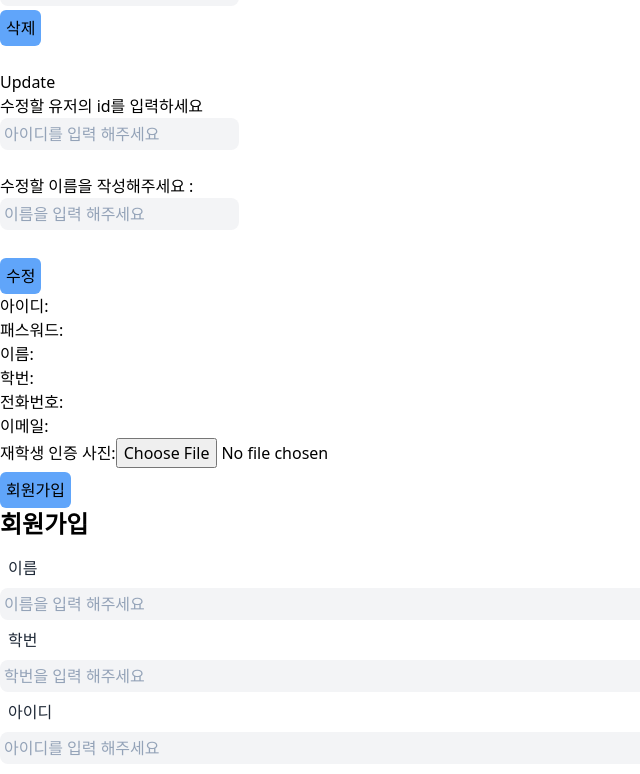
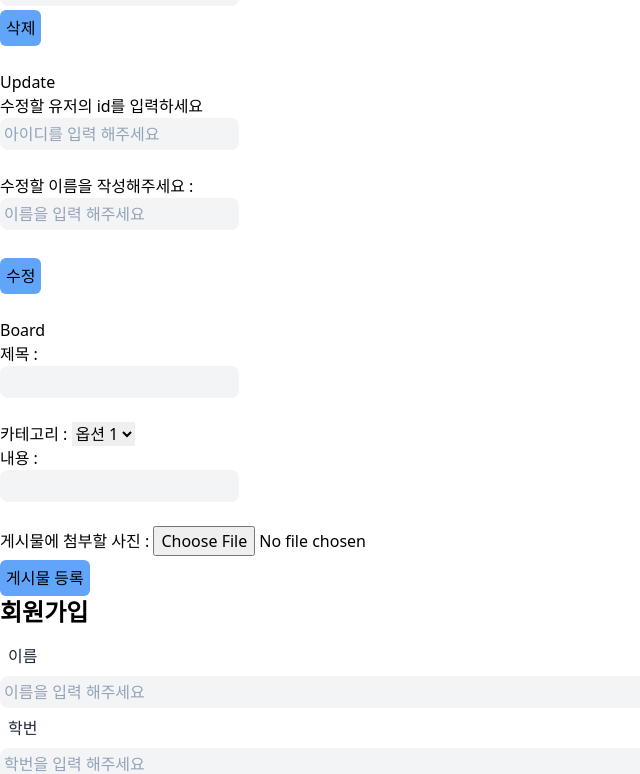
Before and after one commit to frost-ix/Horizon_Front, a React (Create React App) app: page / in a window 1280 px wide. Shown: the part 382-1156 px from the top of the page, without its empty margins (0-640 px from the left). Built offline with nearby package versions, Linux system fonts and the light colour scheme.

Commit message:
add: board components

```diff
--- a/src/App.tsx
+++ b/src/App.tsx
@@ -5,9 +5,6 @@ import Main from "./components/main";
 import Header from "./components/header";
 import Sidebar from "./components/sidebar";
 import Footer from "./components/footer";
-
-import Signup from "./pages/users/signup"
-
 
 export default function App() {
   return (
@@ -19,7 +16,6 @@ export default function App() {
         <div id="main" className="mt-10">
           <div id="left">
             <Main />
-            <Signup />
           </div>
           <div id="right">
             <Sidebar />
--- a/src/components/main.tsx
+++ b/src/components/main.tsx
@@ -3,6 +3,7 @@ import Find from "./../pages/users/find";
 import FindOne from "./../pages/users/findOne";
 import DeleteUser from "../pages/users/delete";
 import Update from "./../pages/users/update";
+import Board from "./../pages/users/board"
 
 export default function Main() {
   return (
@@ -17,6 +18,9 @@ export default function Main() {
       <br />
       <h3>Update</h3>
       <Update />
+      <br />
+      <h3>Board</h3>
+      <Board />
     </div>
   );
 }
--- /dev/null
+++ b/src/pages/users/board.tsx
@@ -0,0 +1,67 @@
+import React from "react";
+
+export default function board() {
+    const handleSubmit = async (e:any) => {
+      e.preventDefault();
+
+      const form = e.target;
+      // JWT Token 사용
+      const name = "guest";
+      const header = form.elements.header.value;
+      const category = form.elements.category.value;
+      const content = form.elements.content.value;
+      // const photo = form.files;
+      const photo = form.elements.photo.files[0];
+
+      console.log(photo);
+
+      const formData = new FormData();
+      formData.append("name", name);
+      formData.append("header", header);
+      formData.append("category", category);
+      formData.append("content", content);
+      formData.append("photo", photo);
+
+      try{
+        const response = await fetch('/image/board', {
+          method: "POST",
+          body: formData,
+        });
+        if (response.ok) {
+          const insertBoard = await response.json();
+          console.log("게시판 업로드 완료!", insertBoard);
+        }
+        else {
+          throw new Error("게시판 업로드 실패");
+        }
+      }
+      catch (error) {
+        console.log("게시판 업로드 실패", error);
+      }
+    };
+
+    return (
+      <div className="app">
+        <form onSubmit={handleSubmit}>
+          제목 : <input className="bg-gray-100 p-1 rounded-lg block placeholder:text-slate-400 focus:border-blue-400 focus:ring-blue-400 required"
+                type="text" name="header" />
+          <br />
+          카테고리 : <select id="category">
+                        <option value="option1">옵션 1</option>
+                        <option value="option2">옵션 2</option>
+                        <option value="option3">옵션 3</option>
+                        <option value="option4">옵션 4</option>
+                        <option value="option5">옵션 5</option>
+                    </select>
+          <br />
+          내용 : <input className="bg-gray-100 p-1 rounded-lg block placeholder:text-slate-400 focus:border-blue-400 focus:ring-blue-400 required" type="text-area" name="content" />
+                    {/*<br /><textarea name="content"/> */}
+          <br />
+          게시물에 첨부할 사진 : <input type="file" name="photo"/>
+           {/* <input type="file" accept='image/jpg,image/png,image/jpeg,image/heic' name="photo" /> */}
+          <br />
+          <input className="mt-1 bg-blue-400 hover:bg-sky-400 rounded-md p-1.5" type="submit" value="게시물 등록" />
+        </form>
+      </div>
+    );
+  }
--- a/src/pages/users/find.tsx
+++ b/src/pages/users/find.tsx
@@ -28,6 +28,7 @@ export default function FindOne() {
     <form onSubmit={handleSubmit}>
       Find User <br />
       <input className="mt-1 bg-blue-400 hover:bg-sky-400 rounded-md p-1.5" type="submit" value="전체 찾기" />
+
     </form>
   );
 }
```
